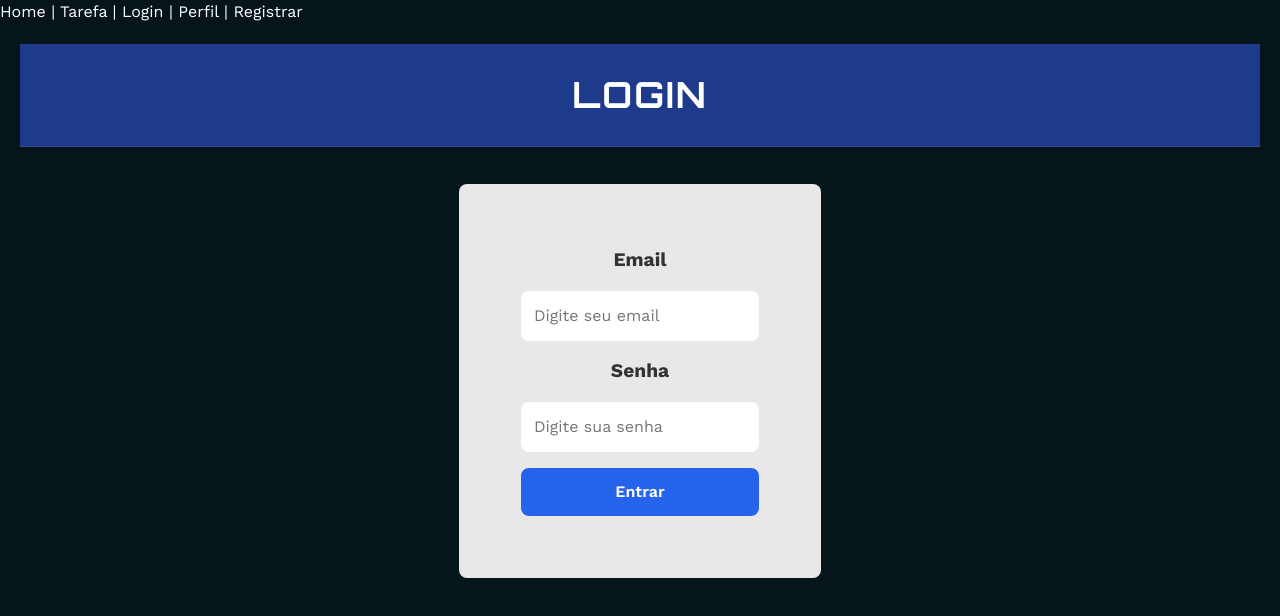
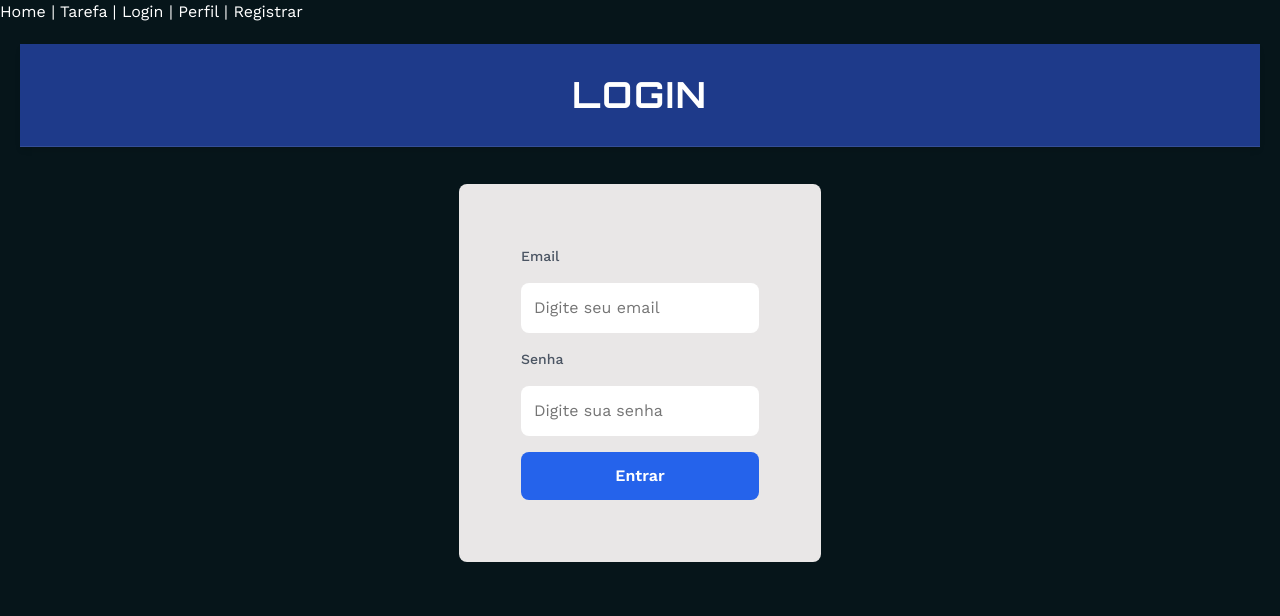
Before and after one commit to Wellington-Silva/To-do-List, a React (Vite) app: page /login in a window 1280 px wide. Shown: the top 616 px of the page. Built offline with nearby package versions, Linux system fonts and the light colour scheme.

Commit message:
Otimized CSS

```diff
--- a/src/components/Input/styles.css
+++ b/src/components/Input/styles.css
@@ -5,7 +5,7 @@
     border: 1px solid var(--border-color);
     padding: 12px;
     font-size: 16px;
-    color: var(--text-main);
+    color: var(--bg-dark);
     outline: none;
 }
 
--- a/src/pages/AddTask/styles.css
+++ b/src/pages/AddTask/styles.css
@@ -15,6 +15,9 @@
     width: 100%;
     max-width: 400px;
     margin-top: 5%;
+    background-color: #e9e7e7;
+    border-radius: 8px;
+    padding: 20px;
 }
 
 .container .body .label {
--- a/src/pages/Login/styles.css
+++ b/src/pages/Login/styles.css
@@ -5,7 +5,7 @@
 .login-form {
     display: flex;
     flex-direction: column;
-    align-items: center;
+    align-items: flex-start;
     gap: 1rem;
     border-radius: 8px;
     padding: 5%;
@@ -14,7 +14,7 @@
 }
 
 .login-form label {
-    font-size: 1.2rem;
-    font-weight: bold;
-    color: #333333;
+    font-weight: 500;
+    color: #4b5563;
+    font-size: 14px;
 }
--- a/src/pages/Register/styles.css
+++ b/src/pages/Register/styles.css
@@ -1,11 +1,7 @@
-.container {
-
-}
-
 .register-form {
     display: flex;
     flex-direction: column;
-    align-items: center;
+    align-items: flex-start;
     gap: 1rem;
     border-radius: 8px;
     padding: 5%;
@@ -15,6 +11,7 @@
 }
 
 .register-form label {
-    font-weight: bold;
-    color: black;
+    font-weight: 500;
+    color: #4b5563;
+    font-size: 14px;
 }
```
